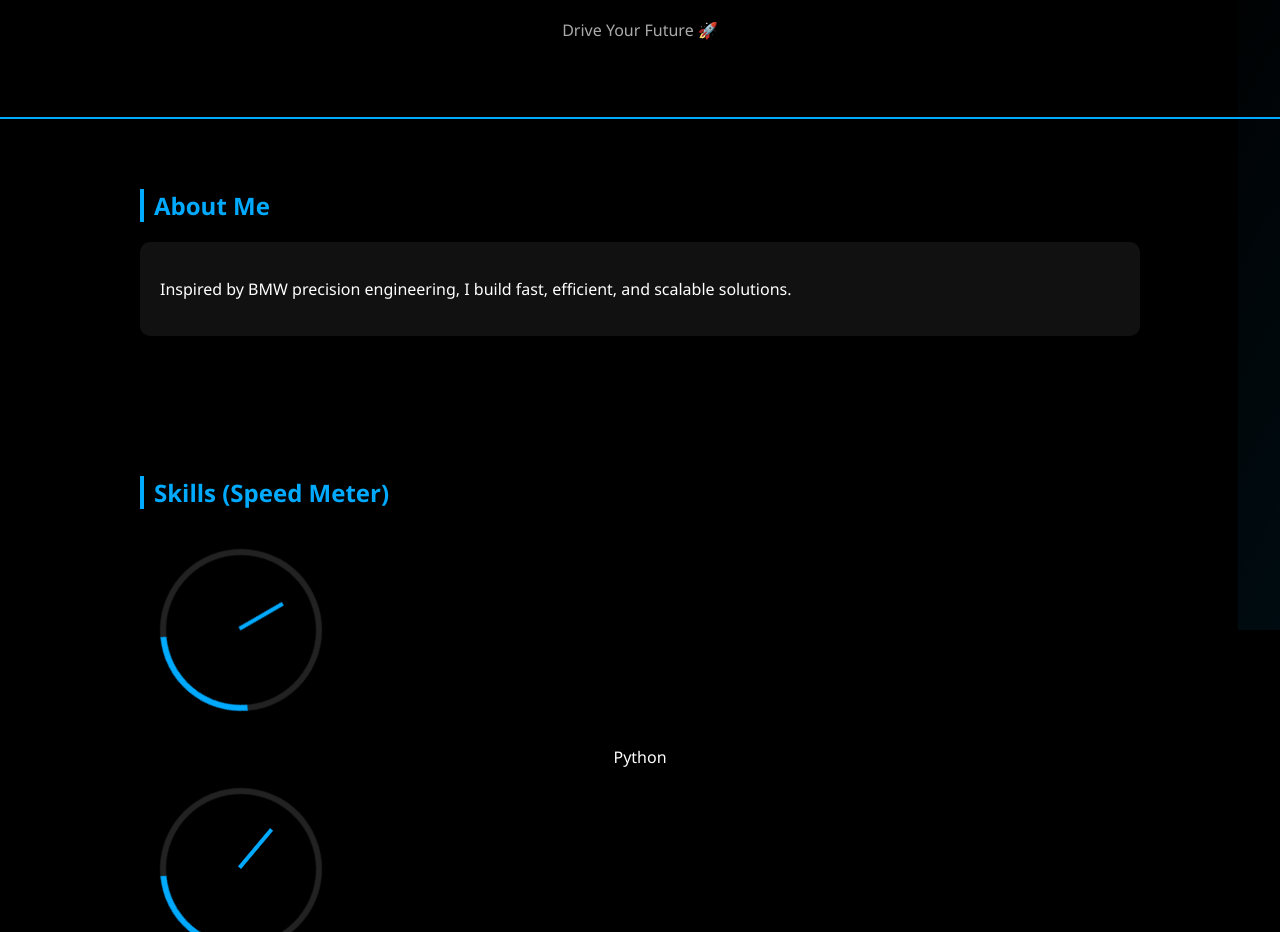
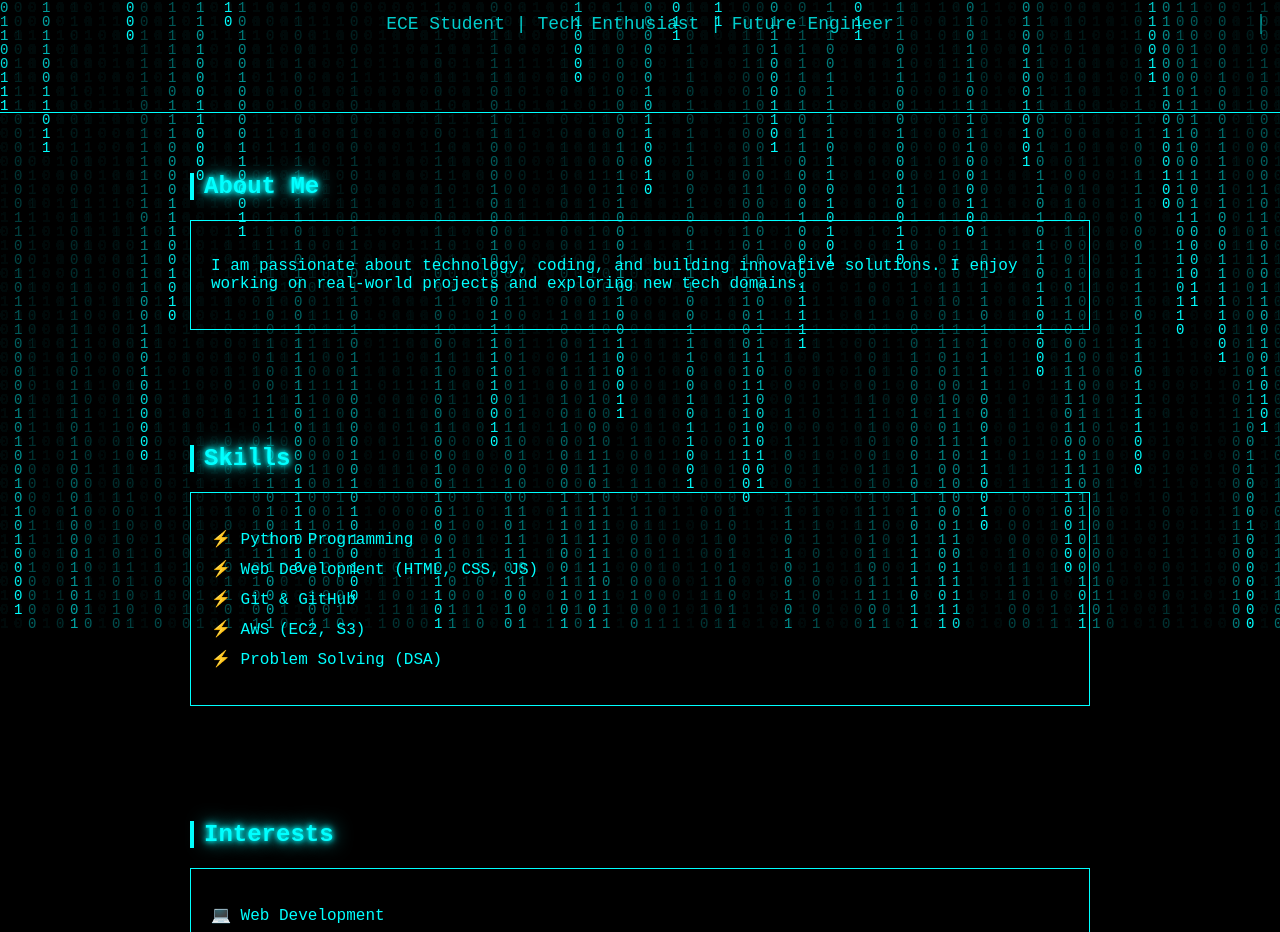
Before and after one commit to LoopWithN/mygit, a website: page index.html in a window 1280 px wide. Shown: the part 170-1102 px from the top of the page. Drawn offline with Linux system fonts and the light colour scheme.

Commit message:
Revamp portfolio layout and styling
Updated styles and content for a modernized portfolio layout.

```diff
--- a/index.html
+++ b/index.html
@@ -2,175 +2,225 @@
 <html lang="en">
 <head>
 <meta charset="UTF-8">
-<title> MY Portfolio</title>
+<title>My Portfolio</title>
 
 <style>
     body {
         margin: 0;
         background: #000;
-        color: #fff;
-        font-family: 'Segoe UI', sans-serif;
+        color: #0ff;
+        font-family: 'Courier New', monospace;
         overflow-x: hidden;
     }
 
-    :root {
-        --bmw-blue: #00aaff;
-    }
-
-    /* HEADLIGHT SWEEP */
-    .light {
-        position: fixed;
-        top: 0;
-        left: -100%;
-        width: 200%;
-        height: 100%;
-        background: linear-gradient(120deg, transparent, rgba(0,170,255,0.2), transparent);
-        animation: sweep 6s infinite;
-        z-index: 0;
-    }
-
-    @keyframes sweep {
-        0% { left: -100%; }
-        100% { left: 100%; }
+    /* Neon Glow Effect */
+    .glow {
+        color: #0ff;
+        text-shadow: 0 0 5px #0ff,
+                     0 0 10px #0ff,
+                     0 0 20px #0ff;
     }
 
     header {
         text-align: center;
-        padding: 60px;
-        border-bottom: 2px solid var(--bmw-blue);
-        position: relative;
-        z-index: 1;
+        padding: 60px 20px;
+        border-bottom: 1px solid #0ff;
+        animation: fadeIn 2s ease-in;
     }
 
     h1 {
-        font-size: 48px;
+        font-size: 50px;
         letter-spacing: 3px;
     }
 
     .tagline {
-        color: #aaa;
+        font-size: 18px;
+        margin-top: 10px;
+        opacity: 0.8;
     }
 
     section {
-        max-width: 1000px;
+        max-width: 900px;
         margin: auto;
-        padding: 50px 20px;
-        position: relative;
-        z-index: 1;
+        padding: 40px 20px;
+        animation: slideUp 1.5s ease;
     }
 
     h2 {
-        color: var(--bmw-blue);
-        border-left: 4px solid var(--bmw-blue);
+        border-left: 4px solid #0ff;
         padding-left: 10px;
+        margin-bottom: 20px;
     }
 
     .card {
-        background: #111;
+        border: 1px solid #0ff;
         padding: 20px;
-        margin: 20px 0;
-        border-radius: 10px;
+        margin: 15px 0;
         transition: 0.3s;
+        position: relative;
     }
 
     .card:hover {
-        box-shadow: 0 0 20px var(--bmw-blue);
+        box-shadow: 0 0 20px #0ff;
+        transform: scale(1.03);
     }
 
-    /* SPEEDOMETER */
-    .meter {
-        width: 150px;
-        height: 150px;
-        border: 6px solid #222;
-        border-top: 6px solid var(--bmw-blue);
-        border-radius: 50%;
-        position: relative;
-        margin: 20px;
-        display: inline-block;
-        animation: rotateMeter 2s ease-out forwards;
+    ul {
+        list-style: none;
+        padding: 0;
     }
 
-    .meter span {
-        position: absolute;
-        width: 4px;
-        height: 50px;
-        background: var(--bmw-blue);
-        top: 25px;
-        left: 50%;
-        transform-origin: bottom;
+    li {
+        margin: 10px 0;
     }
 
-    .meter-label {
-        text-align: center;
-        margin-top: 10px;
+    /* Typing Animation */
+    .typing {
+        border-right: 2px solid #0ff;
+        white-space: nowrap;
+        overflow: hidden;
+        width: 0;
+        animation: typing 4s steps(30, end) forwards,
+                   blink 0.7s infinite;
     }
 
-    @keyframes rotateMeter {
-        from { transform: rotate(0deg); }
-        to { transform: rotate(220deg); }
+    /* Animations */
+    @keyframes typing {
+        from { width: 0 }
+        to { width: 100% }
+    }
+
+    @keyframes blink {
+        50% { border-color: transparent }
+    }
+
+    @keyframes fadeIn {
+        from { opacity: 0 }
+        to { opacity: 1 }
+    }
+
+    @keyframes slideUp {
+        from {
+            transform: translateY(50px);
+            opacity: 0;
+        }
+        to {
+            transform: translateY(0);
+            opacity: 1;
+        }
+    }
+
+    /* Matrix Background Effect */
+    canvas {
+        position: fixed;
+        top: 0;
+        left: 0;
+        z-index: -1;
     }
 
     footer {
         text-align: center;
         padding: 20px;
-        border-top: 1px solid #222;
+        border-top: 1px solid #0ff;
     }
 </style>
 </head>
 
 <body>
 
-<div class="light"></div>
+<canvas id="matrix"></canvas>
 
 <header>
-    <h1>SIDDHARDHA</h1>
-    <p class="tagline">Drive Your Future 🚀</p>
+    <h1 class="glow">SIDDHARDHA</h1>
+    <p class="tagline typing">ECE Student | Tech Enthusiast | Future Engineer</p>
 </header>
 
 <section>
-    <h2>About Me</h2>
+    <h2 class="glow">About Me</h2>
     <div class="card">
         <p>
-            Inspired by BMW precision engineering, I build fast, efficient, and scalable solutions.
+            I am passionate about technology, coding, and building innovative solutions.
+            I enjoy working on real-world projects and exploring new tech domains.
         </p>
     </div>
 </section>
 
 <section>
-    <h2>Skills (Speed Meter)</h2>
-
-    <div class="meter">
-        <span style="transform: rotate(200deg);"></span>
-    </div>
-    <div class="meter-label">Python</div>
-
-    <div class="meter">
-        <span style="transform: rotate(180deg);"></span>
-    </div>
-    <div class="meter-label">Web Dev</div>
-
-    <div class="meter">
-        <span style="transform: rotate(150deg);"></span>
-    </div>
-    <div class="meter-label">AWS</div>
-
-</section>
-
-<section>
-    <h2>Interests</h2>
+    <h2 class="glow">Skills</h2>
     <div class="card">
         <ul>
-            <li>🚗 Automotive Tech</li>
-            <li>💻 Development</li>
-            <li>🔌 Electronics</li>
-            <li>☁ Cloud</li>
+            <li>⚡ Python Programming</li>
+            <li>⚡ Web Development (HTML, CSS, JS)</li>
+            <li>⚡ Git & GitHub</li>
+            <li>⚡ AWS (EC2, S3)</li>
+            <li>⚡ Problem Solving (DSA)</li>
         </ul>
     </div>
 </section>
 
+<section>
+    <h2 class="glow">Interests</h2>
+    <div class="card">
+        <ul>
+            <li>💻 Web Development</li>
+            <li>🔌 VLSI & Electronics</li>
+            <li>☁ Cloud Computing</li>
+            <li>🤖 AI & ML</li>
+        </ul>
+    </div>
+</section>
+
+<section>
+    <h2 class="glow">Contact</h2>
+    <div class="card">
+        <p>Email: siddhardha2933@email.com</p>
+        <p>GitHub: github.com/loopwithN</p>
+        <p>LinkedIn: linkedin.com/in/nsiddhardha</p>
+    </div>
+</section>
+
 <footer>
-    <p>© 2026 SIDDHARDHA | BMW Performance UI</p>
+    <p>© 2026 YOUR NAME</p>
 </footer>
+
+<script>
+/* Matrix Effect */
+const canvas = document.getElementById("matrix");
+const ctx = canvas.getContext("2d");
+
+canvas.height = window.innerHeight;
+canvas.width = window.innerWidth;
+
+const letters = "01";
+const fontSize = 14;
+const columns = canvas.width / fontSize;
+
+const drops = [];
+for (let i = 0; i < columns; i++) {
+    drops[i] = 1;
+}
+
+function draw() {
+    ctx.fillStyle = "rgba(0, 0, 0, 0.05)";
+    ctx.fillRect(0, 0, canvas.width, canvas.height);
+
+    ctx.fillStyle = "#0ff";
+    ctx.font = fontSize + "px monospace";
+
+    for (let i = 0; i < drops.length; i++) {
+        const text = letters[Math.floor(Math.random() * letters.length)];
+        ctx.fillText(text, i * fontSize, drops[i] * fontSize);
+
+        if (drops[i] * fontSize > canvas.height && Math.random() > 0.975) {
+            drops[i] = 0;
+        }
+
+        drops[i]++;
+    }
+}
+
+setInterval(draw, 33);
+</script>
 
 </body>
 </html>
```
